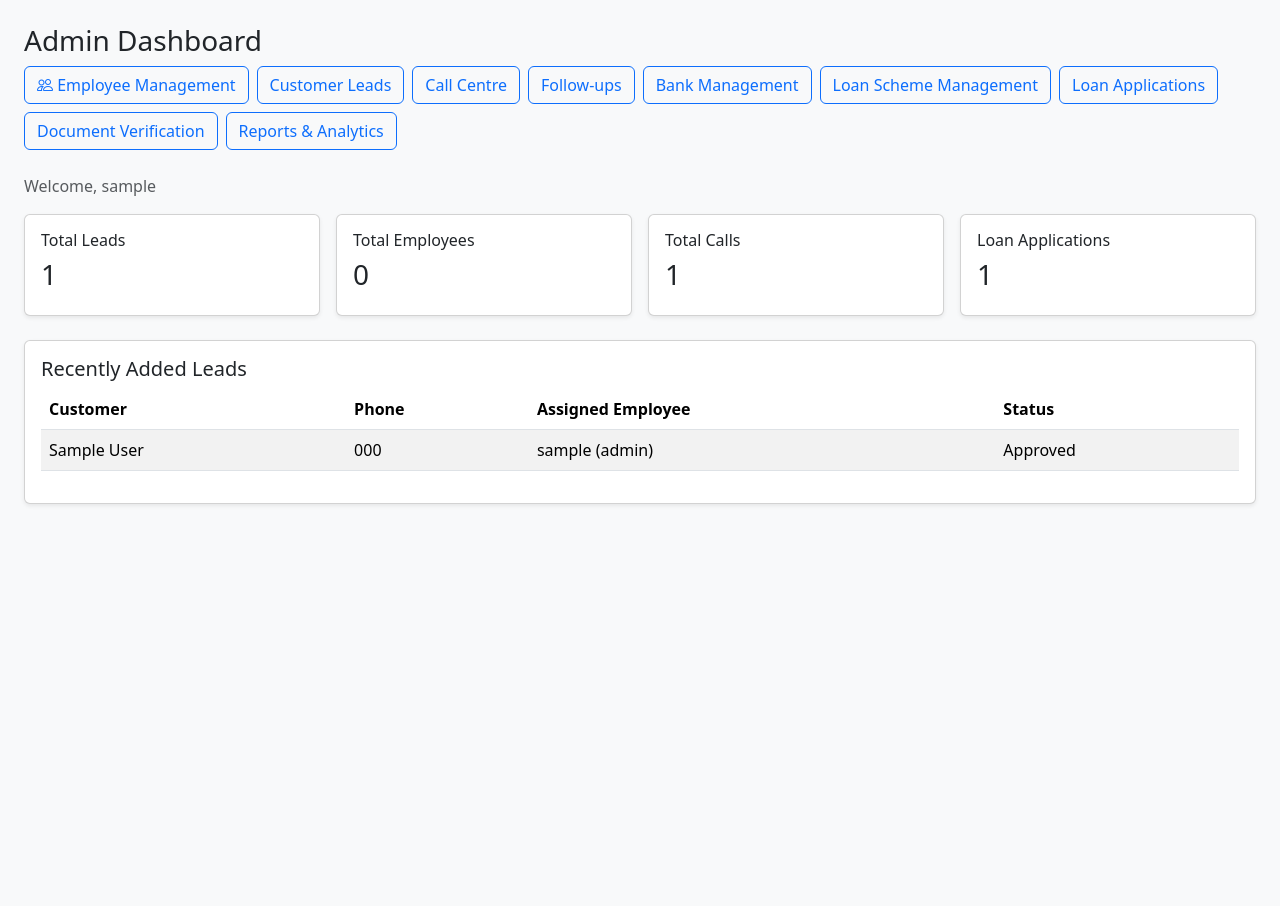
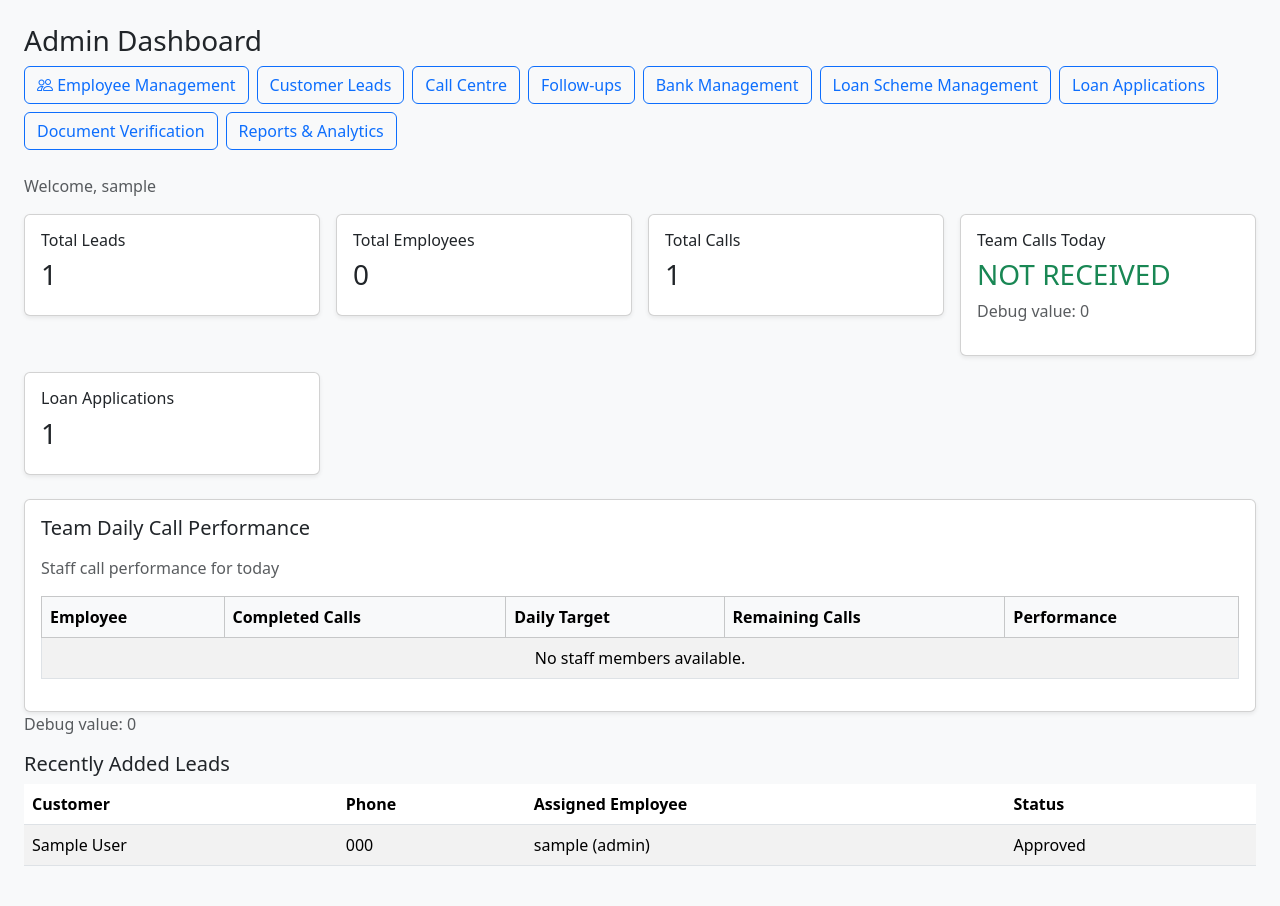
Before and after one commit to abilabiju0202-rgb/-Loan-Sales-Call-Centre-CRM, a Django app: page /dashboard/ in a window 1280 px wide. Shown: the part 56-962 px from the top of the page. Before the commit the page ends 561 px from the top, so only its background shows below. Run offline with Django 5.2, Linux system fonts and the light colour scheme; a user stored in the database is signed in; tables that the repository leaves empty hold one stand-in row (values such as "Sample post").

Commit message:
Update Loan CRM project

```diff
--- a/crm/templates/crm/admin_dashboard.html
+++ b/crm/templates/crm/admin_dashboard.html
@@ -112,7 +112,19 @@ href="https://cdn.jsdelivr.net/npm/bootstrap-icons@1.11.3/font/bootstrap-icons.m
                 <h3>{{ total_calls }}</h3>
             </div>
         </div>
+      <div class="col-md-3 col-6">
+    <div class="card shadow-sm p-3">
+       <h6>Team Calls Today</h6>
 
+<h3 class="text-success">
+    {{ today_team_calls|default:"NOT RECEIVED" }}
+</h3>
+
+<p class="text-muted">
+    Debug value: {{ today_team_calls }}
+</p>
+    </div>
+</div>
         <div class="col-md-3 col-6">
             <div class="card shadow-sm p-3">
                 <h6>Loan Applications</h6>
@@ -122,7 +134,67 @@ href="https://cdn.jsdelivr.net/npm/bootstrap-icons@1.11.3/font/bootstrap-icons.m
 
     </div>
 
-    <div class="card shadow-sm mt-4 p-3">
+  <div class="card shadow-sm mt-4 p-3">
+
+    <h5 class="mb-3">Team Daily Call Performance</h5>
+
+    <p class="text-muted">
+        Staff call performance for today
+    </p>
+
+    <div class="table-responsive">
+
+        <table class="table table-bordered table-striped">
+
+            <thead class="table-light">
+                <tr>
+                    <th>Employee</th>
+                    <th>Completed Calls</th>
+                    <th>Daily Target</th>
+                    <th>Remaining Calls</th>
+                    <th>Performance</th>
+                </tr>
+            </thead>
+
+            <tbody>
+
+                {% for item in team_performance %}
+
+                <tr>
+                    <td>{{ item.employee.username }}</td>
+                    <td>{{ item.completed_calls }}</td>
+                    <td>{{ item.call_target }}</td>
+                    <td>{{ item.remaining_calls }}</td>
+                    <td>
+                        <div class="progress" style="height: 20px;">
+                            <div class="progress-bar bg-success"
+                                 style="width: {{ item.percentage }}%;">
+                                {{ item.percentage }}%
+                            </div>
+                        </div>
+                    </td>
+                </tr>
+
+                {% empty %}
+
+                <tr>
+                    <td colspan="5" class="text-center">
+                        No staff members available.
+                    </td>
+                </tr>
+
+                {% endfor %}
+
+            </tbody>
+
+        </table>
+
+    </div>
+
+</div>
+    <p class="text-muted">
+    Debug value: {{ today_team_calls }}
+</p>
 
         <h5>Recently Added Leads</h5>
 
--- a/crm/views.py
+++ b/crm/views.py
@@ -79,14 +79,65 @@ def dashboard(request):
 
     if is_admin(request.user):
 
+        today = timezone.localdate()
+
+        staff_members = User.objects.filter(
+            role='staff',
+            is_active=True,
+            is_superuser=False
+        )
+
+        team_performance = []
+
+        for employee in staff_members:
+            target = DailyTarget.objects.filter(
+                employee=employee,
+                target_date=today
+            ).first()
+
+            call_target = target.call_target if target else 100
+
+            completed_calls = CallRecord.objects.filter(
+                employee=employee,
+                call_date__date=today
+            ).count()
+
+            percentage = min(
+                round((completed_calls / call_target) * 100)
+                if call_target else 0,
+                100
+            )
+
+            team_performance.append({
+                'employee': employee,
+                'call_target': call_target,
+                'completed_calls': completed_calls,
+                'remaining_calls': max(
+                    call_target - completed_calls, 0
+                ),
+                'percentage': percentage,
+            })
+            print("Admin dashboard - Today:", today)
+
+            print("Active staff:", list(
+                staff_members.values_list('username', flat=True)
+            ))
+
+            print("Team calls today:", CallRecord.objects.filter(
+                employee__role='staff',
+                employee__is_active=True,
+                call_date__date=today
+            ).count())
+
         context = {
             'total_leads': CustomerLead.objects.count(),
-            'total_staff': User.objects.filter(
-    role='staff',
-    is_active=True,
-    is_superuser=False
-).count(),
+            'total_staff': staff_members.count(),
             'total_calls': CallRecord.objects.count(),
+            'today_team_calls': CallRecord.objects.filter(
+                employee__role='staff',
+                employee__is_active=True,
+                call_date__date=today
+            ).count(),
             'total_applications': LoanApplication.objects.count(),
             'interested_leads': CustomerLead.objects.filter(
                 status='interested'
@@ -94,6 +145,7 @@ def dashboard(request):
             'recent_leads': CustomerLead.objects.order_by(
                 '-created_at'
             )[:5],
+            'team_performance': team_performance,
         }
 
         return render(
@@ -429,6 +481,12 @@ def call_performance(request):
         if target.call_target else 0,
         100
     )
+    print("Logged-in employee:", request.user.username)
+    print("Today's date:", today)
+    print("Today's saved calls:", completed_calls)
+    print("All calls by employee:", CallRecord.objects.filter(
+        employee=request.user
+    ).count())
 
     context = {
         'target': target,
```
